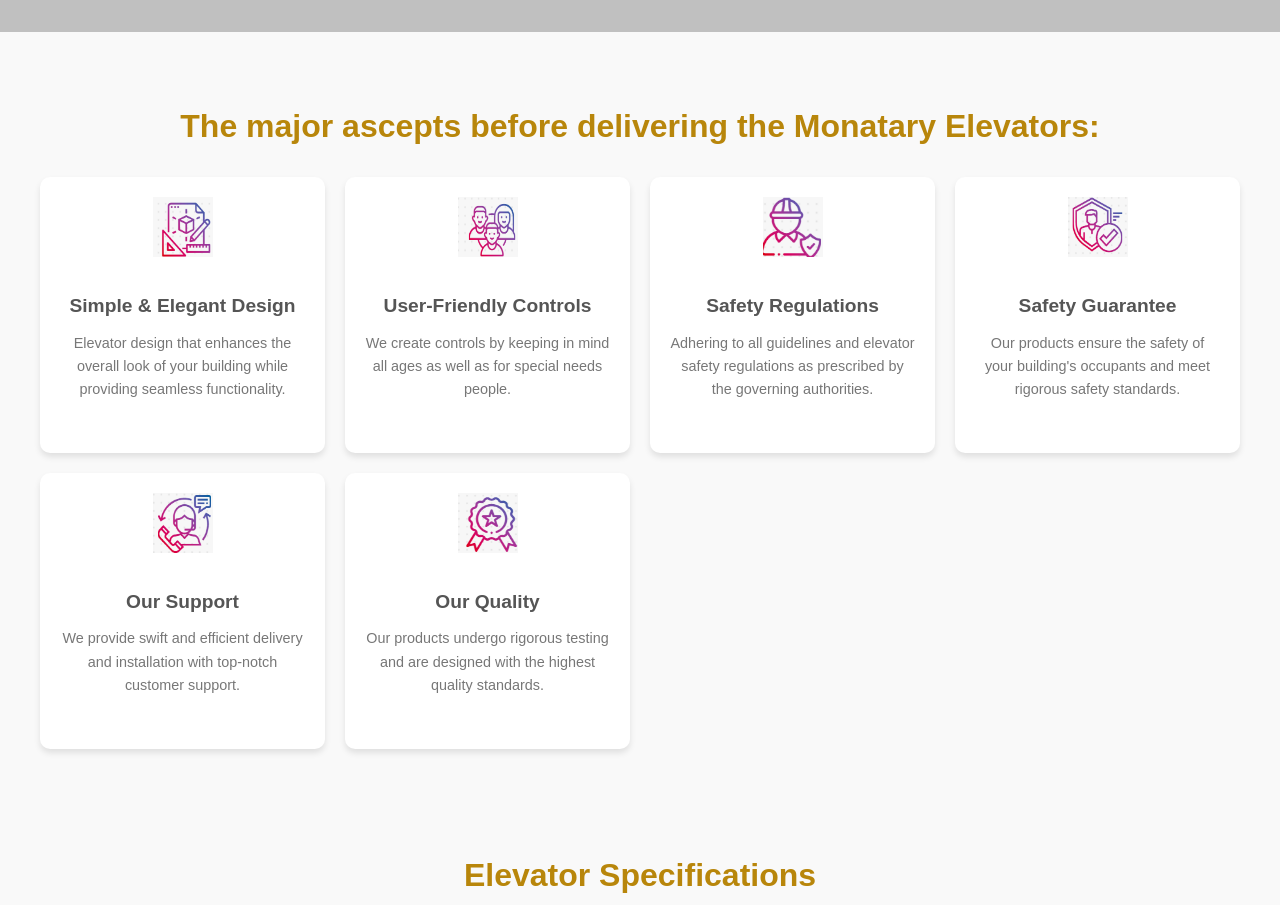
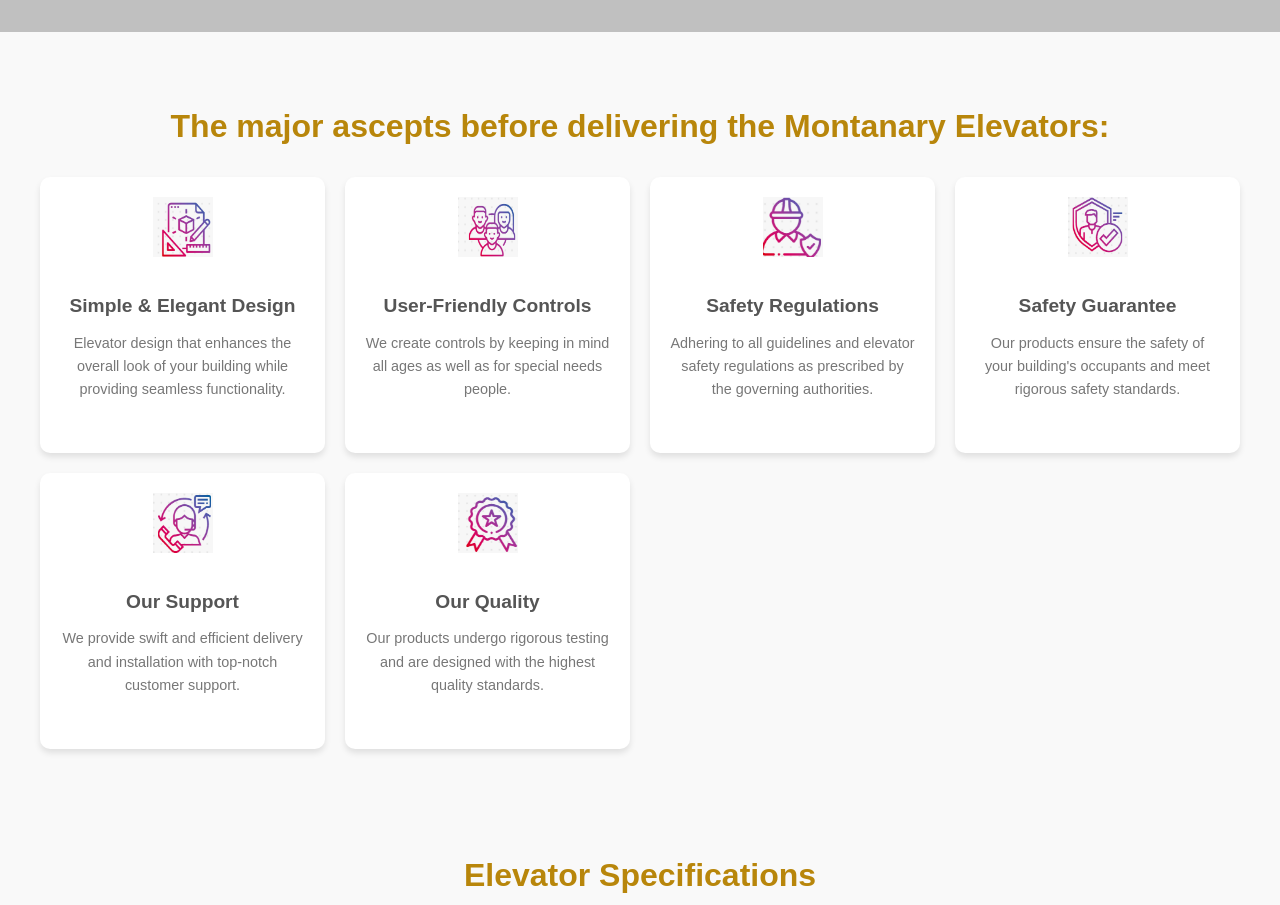
Before and after one commit to montaryelevators/montanaryelevators, a plain HTML site: page index.html in a window 1280 px wide. Shown: the part 1370-2275 px from the top of the page. Drawn offline with Linux system fonts and the light colour scheme.

Commit message:
Update index.html

```diff
--- a/index.html
+++ b/index.html
@@ -879,7 +879,7 @@ button:hover {
 
 
     <section class="features">
-        <h2 class="section-title">The major ascepts before delivering the Monatary Elevators:</h2>
+        <h2 class="section-title">The major ascepts before delivering the Montanary Elevators:</h2>
         <div class="features-grid">
           <div class="feature-item">
             <img src="simple.png" alt="Simple & Elegant Design" class="feature-icon" />
```
